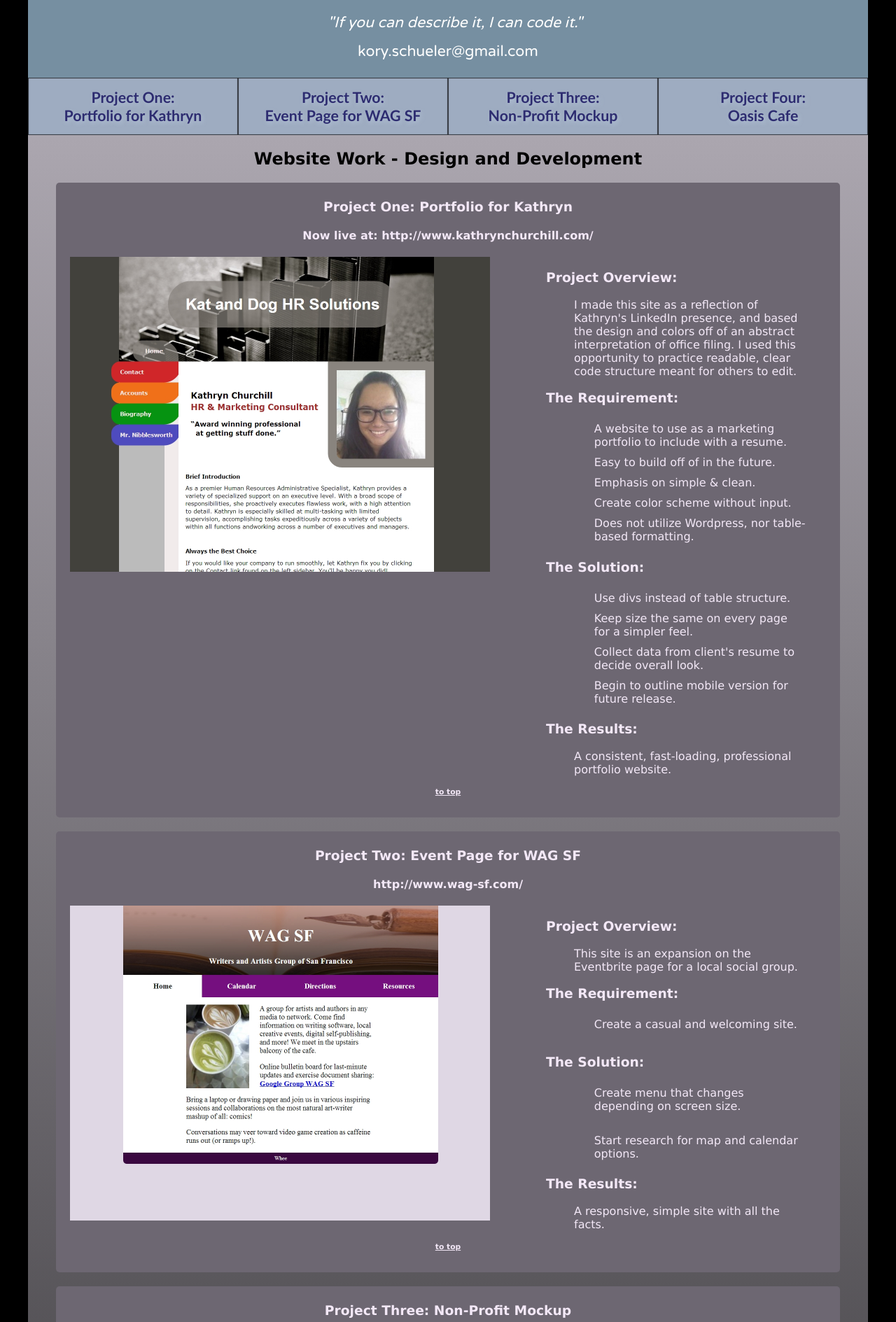
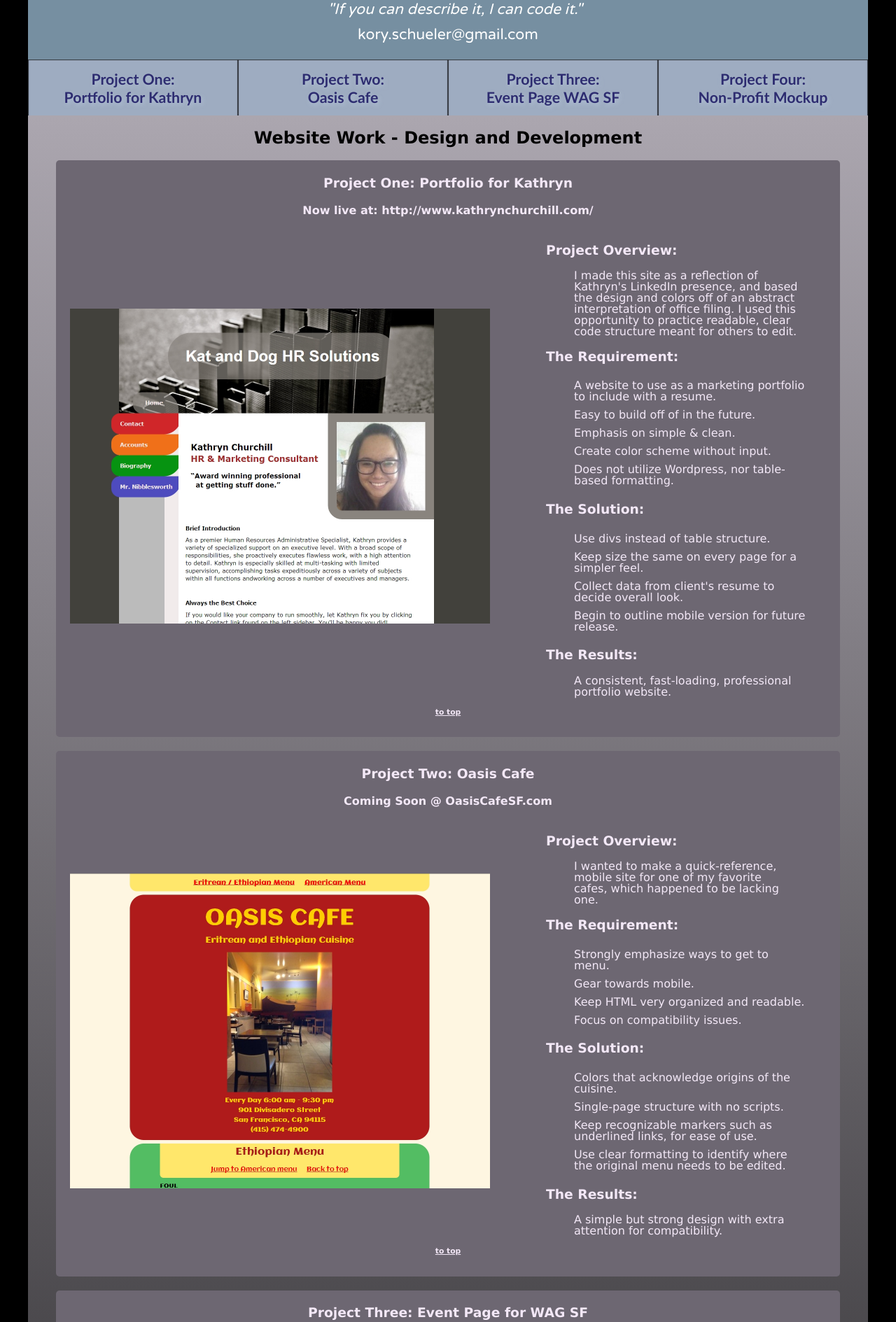
Before and after one commit to rienkarrot/rienkarrot.github.io, a plain HTML site: page index.html in a window 1280 px wide. Shown: the part 150-2039 px from the top of the page at 70% size. Drawn offline with Linux system fonts and the light colour scheme.

Commit message:
Compatibility Fixes
Small changes to main index page and Oasis index page.

```diff
--- a/examples/oasis/styles.css
+++ b/examples/oasis/styles.css
@@ -332,7 +332,7 @@ display: none;
 @media only screen and (min-width: 1200px) { /* Desktop Layout*/
 .gridContainer {
 	width: 100%;
-	max-width: 1200px;
+	max-width: 1350px;
 	padding-right:2%;
 	padding-left: 2%;
 	margin: 0 auto;
--- a/index.html
+++ b/index.html
@@ -8,11 +8,15 @@
 <script>
 </script>
 <style>
+html {
+	font-size:1em
+}
 body {
 	background-color: black;
 	margin: 0;
 	padding:0;
 	width:100%;
+	line-height:1;
 	font-family:"Lucida Sans", "DejaVu Sans", Verdana, sans-serif;
 }
 img {
@@ -80,7 +84,7 @@ h6 a {
 	/*background-color:black;*/
 	margin: 0 0 50px 0;
 }
-@media all and (min-width: 760px) {
+@media all and (min-width: 860px) {
 	img {
 		height:450px;
 		width:600px;
@@ -104,6 +108,8 @@ h6 a {
 		display:block;
 		float:left;
 		width:100%;
+		height:80px;
+		overflow:visible;
 		background-color:#9EACC1;
 		font: bold 16pt "Trebuchet MS", Verdana, sans-serif;
 		text-shadow: 2px 3px 6px rgba(182,197,219,0.8);
@@ -119,7 +125,7 @@ h6 a {
 		text-align:center;
 		/*list-style-type:none;*/
 		width:100%;
-		height:3.5em;
+		height:80px;
 	}
 	#navbar a {
 		padding:15px 0;
@@ -157,20 +163,43 @@ h6 a {
 
 		padding: 10px 0px 10px 0px;
 	}
-	#navbar {
-
-	}
 	.middle-content-wrapper {
 		background-color:white;
 		width:100%;
 	}
+	#article-wrapper {
+		background-color:#ABA6AF;
+		background: -webkit-linear-gradient(#ABA6AF, black); /* For Safari 5.1 to 6.0 */
+		background: -o-linear-gradient(#ABA6AF, black); /* For Opera 11.1 to 12.0 */
+		background: -moz-linear-gradient(#ABA6AF, black); /* For Firefox 3.6 to 15 */
+		background: linear-gradient(#ABA6AF, black); /* Standard syntax (must be last) */
+		/*background-color: #F93;*/
+
+		/*width: 80%;*/
+	}
 	.article {
+		position:relative;
 		width:90%;
 		height:100%;
 	}
+	.img-wrapper {
+		position:absolute;
+		top:100px;
+		bottom:50px;
+	}
+	.img-wrapper:before {
+		content:' ';
+		display:inline-block;
+		vertical-align:middle;
+		height:100%;
+	}
 	img {
-		float:left;
-	}/*
+		vertical-align:middle;
+	}
+	.article li {
+		padding-left:0px;
+	}
+	/*
 	.img-wrapper {
 		background-color:black;
 		padding:0;
@@ -207,16 +236,6 @@ h6 a {
 		line-height:3em;
 	}
 	*/
-	#article-wrapper {
-		background-color:#ABA6AF;
-		background: -webkit-linear-gradient(#ABA6AF, black); /* For Safari 5.1 to 6.0 */
-		background: -o-linear-gradient(#ABA6AF, black); /* For Opera 11.1 to 12.0 */
-		background: -moz-linear-gradient(#ABA6AF, black); /* For Firefox 3.6 to 15 */
-		background: linear-gradient(#ABA6AF, black); /* Standard syntax (must be last) */
-		/*background-color: #F93;*/
-
-		/*width: 80%;*/
-	}
 
 }
 </style>
@@ -240,11 +259,12 @@ h6 a {
             	<li><a href="#one">Project One:<br />
                 	Portfolio for Kathryn</a></li>
                 <li><a href="#two">Project Two:<br />
-                	Event Page for WAG SF</a></li>
+                	Oasis Cafe</a></li>
                 <li><a href="#three">Project Three:<br />
+                	Event Page WAG SF</a></li>
+                <li><a href="#four">Project Four:<br />
                 	Non-Profit Mockup</a></li>
-                <li><a href="#four">Project Four:<br />
-                	Oasis Cafe</a></li>
+
         	</ul>
         </div><!--end navbar div-->
 
@@ -279,10 +299,38 @@ h6 a {
                 </div><!--end text-->
 			<h6><a href="#top">to top</a></h6>
         	</div><!--end article div-->
+            <div class="article">
+			<h3><a name="two"></a>Project Two: Oasis Cafe</h3>
+            <h4>Coming Soon @ OasisCafeSF.com</h4>
+            <div class="img-wrapper"><a href="examples/oasis/index.html" alt="Link to Example Project Four" title="The mobile website for a local cafe."><img src="img/oasiscafe-thumb.jpg" /></a></div>
+            <div class="text">
+			<h3>Project Overview:</h3>
+                <p>I wanted to make a quick-reference, mobile site for one of my favorite cafes, which happened to be lacking one.</p>
+                <h3>The Requirement:</h3>
+                <p>
+                	<ul>
+                    	<li>Strongly emphasize ways to get to menu.</li>
+                    	<li>Gear towards mobile.</li>
+                    	<li>Keep HTML very organized and readable.</li>
+                    	<li>Focus on compatibility issues.</li>
+                	</ul>
+                </p>
+                <h3>The Solution:</h3>
+                <p><ul>
+                    <li>Colors that acknowledge origins of the cuisine.</li>
+                    <li>Single-page structure with no scripts.</li>
+                    <li>Keep recognizable markers such as underlined links, for ease of use.</li>
+                    <li>Use clear formatting to identify where the original menu needs to be edited.</li>
+                </ul></p>
+                <h3>The Results:</h3>
+                <p>A simple but strong design with extra attention for compatibility.</p>
+                </div><!--end text-->
+                <h6><a href="#top">to top</a></h6>
+        </div><!--end article div-->
 			<div class="article">
-			<h3><a name="two"></a>Project Two: Event Page for WAG SF</h3>
+			<h3><a name="three"></a>Project Three: Event Page for WAG SF</h3>
             <h4>http://www.wag-sf.com/</h4>
-            <a href="examples/wagsf/index.html"><img src="img/wagsf-thumb.jpg" alt="Link to Example Project Two" title="A permanent website for a recurring event listed on Eventbrite." /></a>
+            <div class="img-wrapper"><a href="examples/wagsf/index.html"><img src="img/wagsf-thumb.jpg" alt="Link to Example Project Two" title="A permanent website for a recurring event listed on Eventbrite." /></a></div>
             <div class="text">
 			<h3>Project Overview:</h3>
                 <p>This site is an expansion on the Eventbrite page for a local social group.</p>
@@ -306,8 +354,8 @@ h6 a {
                 <h6><a href="#top">to top</a></h6>
                 </div><!--end article div-->
 		<div class="article">
-			<h3><a name="three"></a>Project Three: Non-Profit Mockup</h3>
-            <a href="examples/nonprofit/index.html"><img src="img/nonprofit-thumb.jpg" alt="Link to Example Project Three" title="Mockup of a referral site meant for social case workers."/></a>
+			<h3><a name="four"></a>Project Four: Non-Profit Mockup</h3>
+            <div class="img-wrapper"><a href="examples/nonprofit/index.html"><img src="img/nonprofit-thumb.jpg" alt="Link to Example Project Three" title="Mockup of a referral site meant for social case workers."/></a></div>
             <div class="text">
 			<h3>Project Overview:</h3>
                 <p>I started this site design with the idea that many case workers need a quick resource on their phones to assist with referrals. The final project will involve a database of most San Francisco non-profits.</p>
@@ -332,37 +380,7 @@ h6 a {
                 </div>
                 <h6><a href="#top">to top</a></h6>
                 </div><!--end article div-->
-        <div class="article">
-			<h3><a name="four"></a>Project Four: Oasis Cafe</h3>
-            <h4>Coming Soon @ OasisCafeSF.com</h4>
-            <a href="examples/oasis/index.html" alt="Link to Example Project Four" title="The mobile website for a local cafe."><img src="img/oasiscafe-thumb.jpg" /></a>
-            <div class="text">
-			<h3>Project Overview:</h3>
-                <p>I wanted to make a quick-reference, mobile site for one of my favorite cafes, which happened to be lacking one.</p>
-                <h3>The Requirement:</h3>
-                <p>
-                	<ul>
-                    	<li>Strongly emphasize ways to get to menu.</li>
-                    	<li>Gear towards mobile.</li>
-                    	<li>Keep HTML very organized and readable.</li>
-                    	<li>Focus on compatibility issues.</li>
-                	</ul>
-                </p>
-                <h3>The Solution:</h3>
-                <p><ul>
-                    <li>Colors that acknowledge origins of the cuisine.</li>
-                    <li>Single-page structure with no scripts.</li>
-                    <li>Keep recognizable markers such as underlined links, for ease of use.</li>
-                    <li>Use clear formatting to identify where the original menu needs to be edited.</li>
-                </ul></p>
-                <h3>The Results:</h3>
-                <p>A simple but strong design with extra attention for compatibility.</p>
-                </div><!--end text-->
-                <h6><a href="#top">to top</a></h6>
-        </div><!--end article div-->
-	</div><!--end article wrapper div-->
-
-
+			</div><!--end article wrapper div-->
         </div><!--end middle content wrapper div-->
 	<div id="footer">&copy; 2014 Ri'en Karrot</div><!--end footer div-->
 	</div><!--end container div-->
```
Also changed, not shown: examples/oasis/index.html (+1 -1 lines).
